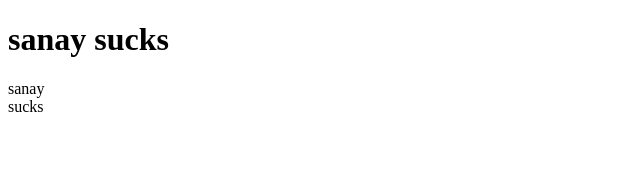
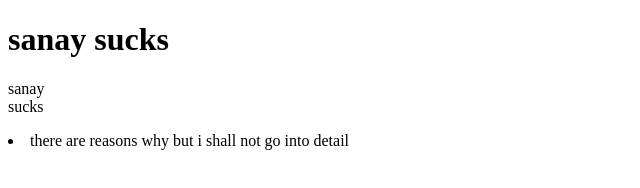
Before and after one commit to SanayMenon/SanayMenon.github.io, a plain HTML site: page index.html in a window 1280 px wide. Shown: the whole page, without its empty margins (0-640 px from the left). Drawn offline with Linux system fonts and the light colour scheme.

Commit message:
first commit

```diff
--- a/index.html
+++ b/index.html
@@ -8,5 +8,6 @@
 <body>
     <h1> sanay sucks</h1>
     <p>sanay <br> sucks</p>
+    <li> there are reasons why but i shall not go into detail</li>
 </body>
 </html>
```
